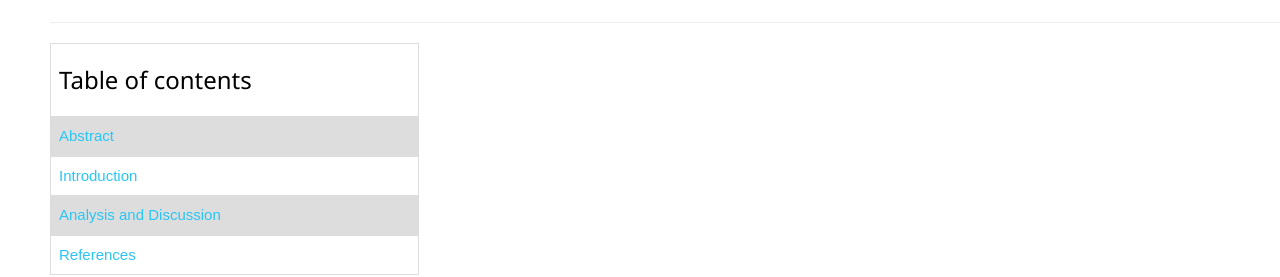
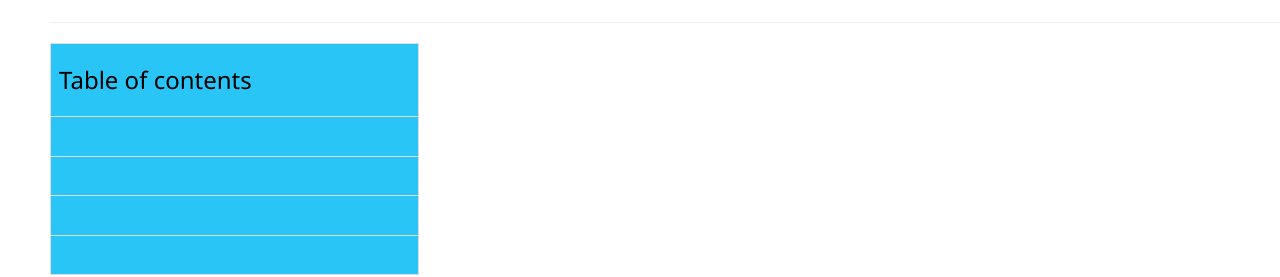
Before and after one commit to re00428/fy6816261, a plain HTML site: page index.html in a window 1280 px wide. Shown: the part 534-811 px from the top of the page. Drawn offline with nearby package versions, Linux system fonts and the light colour scheme.

Commit message:
Update index.html

```diff
--- a/index.html
+++ b/index.html
@@ -35,6 +35,11 @@
 
         table a:hover {
             text-decoration: underline;
+        }
+
+        /* Style for table of contents background */
+        th, td {
+            background-color: #29c5f6;
         }
     </style>
 </head>
```
